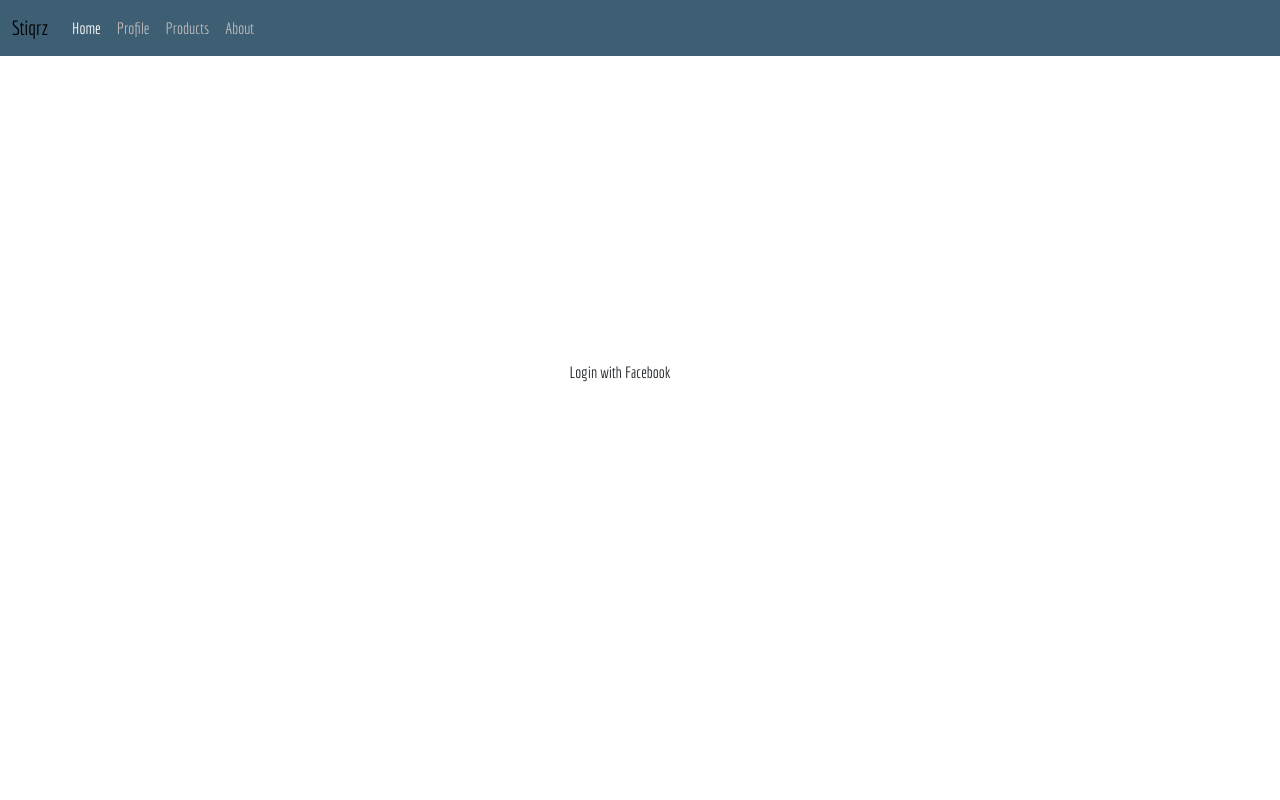
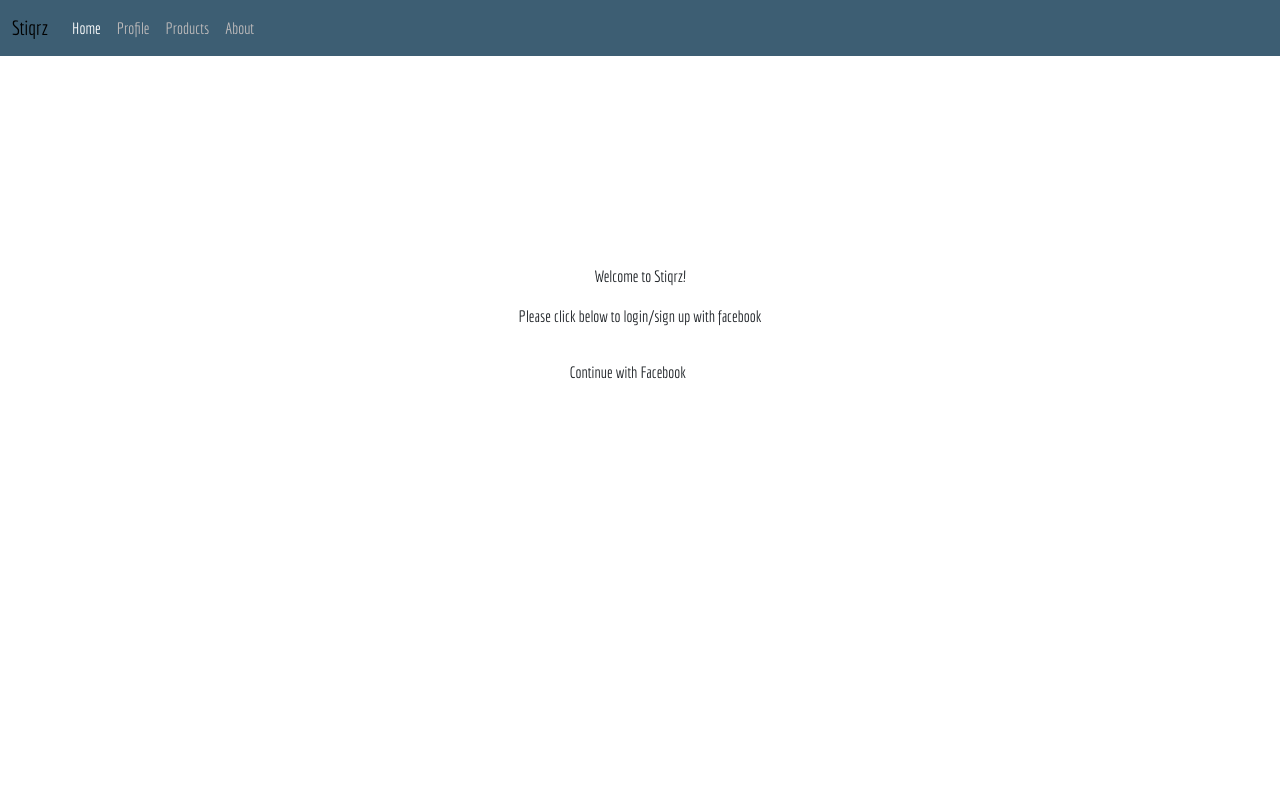
Before and after one commit to jeffgcameron/stiqrz, a website: page index.html in a window 1280 px wide. Shown: the top 800 px of the page. Drawn offline with nearby package versions, Linux system fonts and the light colour scheme.

Commit message:
adds sign in prompt

```diff
--- a/index.css
+++ b/index.css
@@ -15,6 +15,17 @@ body {
 
 #profile-picture {
     border-radius: 50%;
+}
+
+#sign-in-prompt {
+    position: absolute;
+    top: 33%;
+    width: 100%;
+}
+
+#sign-in-prompt > p {
+    text-align: center;
+
 }
 
 #facebook-login {
--- a/index.html
+++ b/index.html
@@ -42,8 +42,12 @@
           </div>
         </div>
       </nav>
+      <div id="sign-in-prompt">
+        <p>Welcome to Stiqrz!</p>
+        <p>Please click below to login/sign up with facebook</p>
+      </div>
+      <fb:login-button id="facebook-login" scope="public_profile" onlogin="checkLoginState();">Continue with Facebook</fb:login-button>
 
-      <fb:login-button id="facebook-login" scope="public_profile" onlogin="checkLoginState();">Login with Facebook</fb:login-button>
 
       <section id="profile" class="hidden">
         <div id="status"></div>
--- a/index.js
+++ b/index.js
@@ -29,8 +29,10 @@ function setDisplay(isSignedIn) {
 
   var setFbLoginDisplay = function() {
       var fbLogin    = document.getElementById('facebook-login')
+      var fbPrompt   = document.getElementById('sign-in-prompt')
       var action     = (isSignedIn) ? 'add' : 'remove';
       fbLogin.classList[action]('hidden')
+      fbPrompt.classList[action]('hidden')
   }
 
   setNavLoginText();
```
